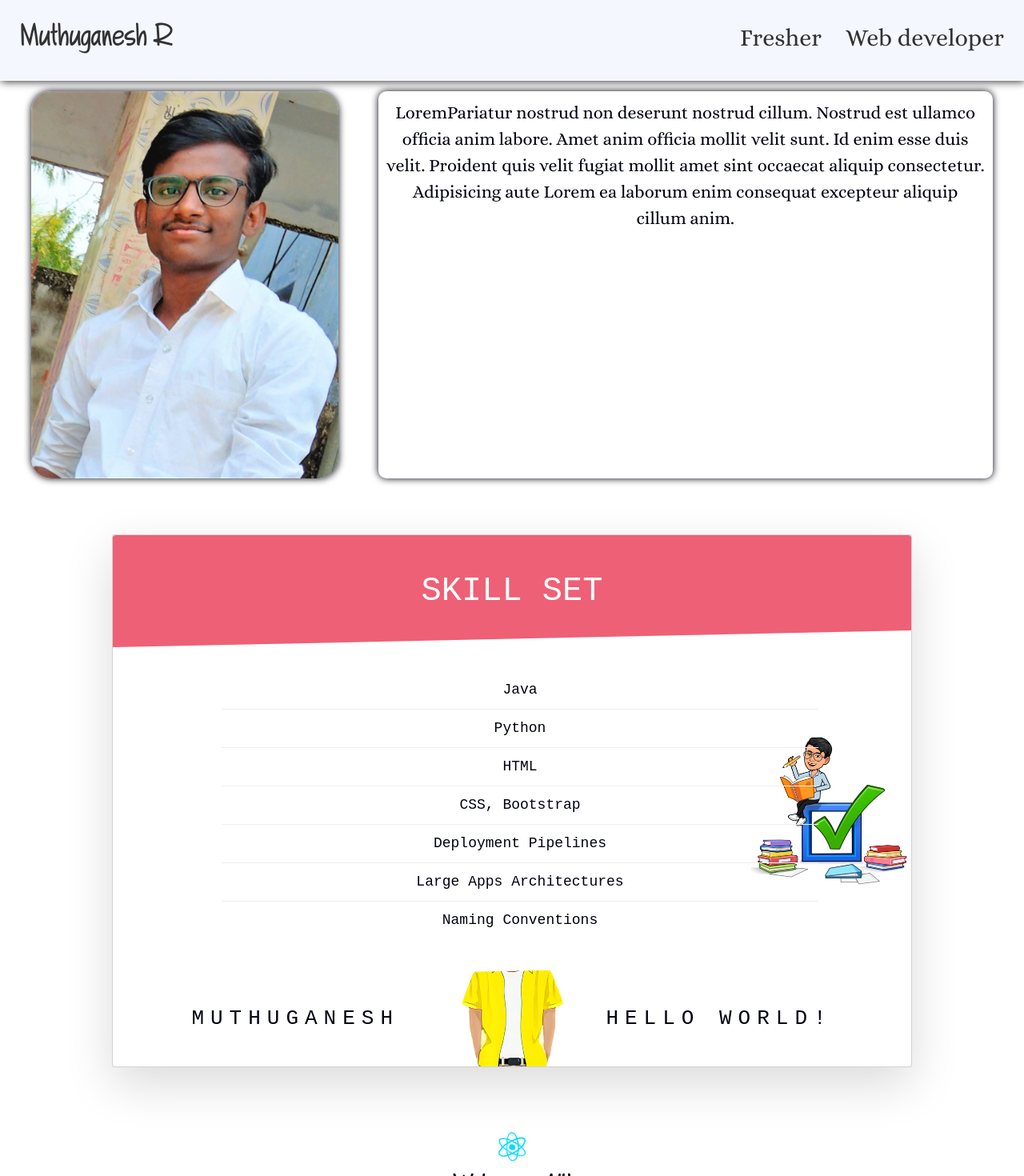
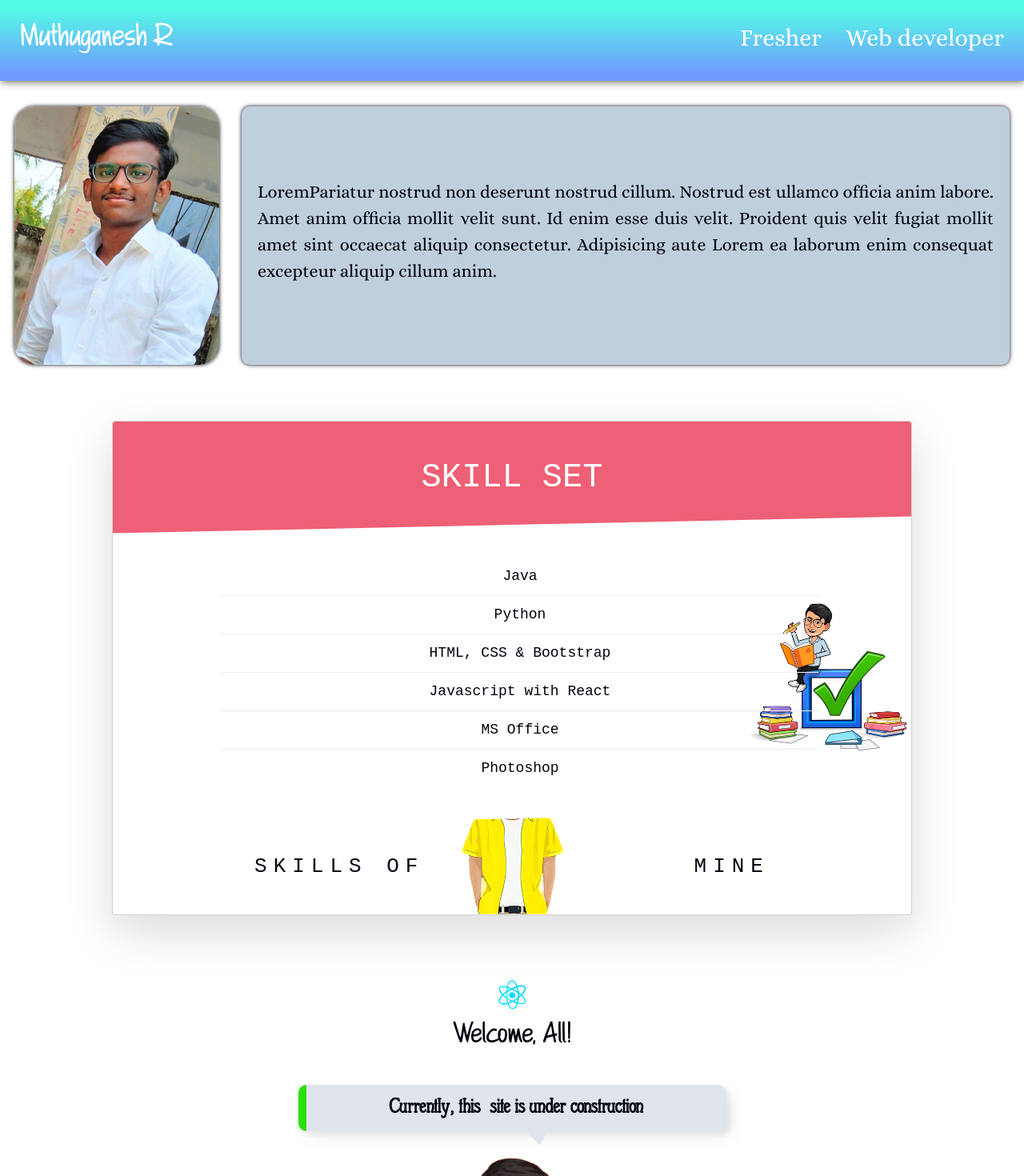
Before and after one commit to muthu12-sudo/Portfolio-MG, a React (Vite) app: page / in a window 1280 px wide. Shown: the top 1470 px of the page at 80% size. Built offline with nearby package versions, Linux system fonts and the light colour scheme.

Commit message:
Enhanced colors

```diff
--- a/package.json
+++ b/package.json
@@ -31,7 +31,6 @@
     "eslint": "^8.45.0",
     "eslint-plugin-react-hooks": "^4.6.0",
     "eslint-plugin-react-refresh": "^0.4.3",
-    "node-sass": "^9.0.0",
     "typescript": "^5.0.2",
     "vite": "^4.4.5"
   }
--- a/src/Contents/Profile.tsx
+++ b/src/Contents/Profile.tsx
@@ -2,7 +2,7 @@ import MGImg from "/Mg-Img.jpg";
 export default function Profile() {
   return (
     <>
-      <div className="Profile">
+      <div className="Profile ">
         {" "}
         <div id="mgimg">
           <img src={MGImg} width="300px" />
--- a/src/Contents/Skills.tsx
+++ b/src/Contents/Skills.tsx
@@ -15,11 +15,10 @@ export default function Skills() {
               <ul>
                 <li>Java</li>
                 <li>Python</li>
-                <li>HTML</li>
-                <li>CSS, Bootstrap</li>
-                <li>Deployment Pipelines</li>
-                <li>Large Apps Architectures</li>
-                <li>Naming Conventions</li>
+                <li>HTML, CSS & Bootstrap</li>
+                <li>Javascript with React</li>
+                <li>MS Office</li>
+                <li>Photoshop</li>
               </ul>
             </div>
           </div>
@@ -27,8 +26,8 @@ export default function Skills() {
           <div className="card__side card__side--front">
             <div className="card__theme">
               <div className="card__theme-box">
-                <p className="card__subject">Muthuganesh</p>
-                <p className="card__subject">Hello World!</p>
+                <p className="card__subject">Skills of</p>
+                <p className="card__subject">Mine</p>
               </div>
             </div>
           </div>
--- a/src/styles.css
+++ b/src/styles.css
@@ -25,8 +25,9 @@ html {
 }
 .NavbarContainer hr {
   margin: 0;
-  color: #2be00b;
-  border-width: 3px;
+  color: #f207f2;
+  opacity: 90%;
+  border-width: 2px;
 }
 
 .Navbar {
@@ -34,7 +35,8 @@ html {
   gap: 30px;
   padding: 25px;
   margin: 0;
-  background: #f5f7ff;
+  background-image: linear-gradient(to bottom, #2afadf 10%, #4c83ff 90%);
+  opacity: 80%;
   width: 100%;
   overflow: hidden;
   align-items: baseline;
@@ -45,7 +47,7 @@ html {
   font-family: "Alice";
   font-size: 30px;
   transition: all ease-in-out 0.2s;
-  color: #333;
+  color: #fff;
 }
 .Navbar :hover {
   text-shadow: #2be00b 1px 1px 40px;
@@ -57,7 +59,7 @@ html {
   margin-right: auto;
   font-size: 38px;
   transition: all ease-in-out 0.2s;
-  color: #333;
+  color: #fff;
   font-family: "Note";
 }
 @media (max-width: 768px) {
@@ -92,17 +94,16 @@ html {
   display: flex;
   flex-flow: row nowrap;
   overflow: hidden;
+  padding-top: 20px;
   justify-content: space-evenly;
 }
 
 #mgimg {
   margin: 10px;
-  width: 30%;
+  width: 20%;
+  max-width: fit-content;
   overflow: hidden;
-  display: flex;
-  justify-content: center;
   border-radius: 25px;
-  align-items: baseline;
 }
 #mgimg img {
   filter: brightness(120%);
@@ -115,33 +116,40 @@ html {
 .ProfileContainer,
 #mgimg {
   transition: all ease-in-out 0.2s;
-  box-shadow: #01030f 0px 0px 10px;
+  box-shadow: #01030f 0px 0px 5px;
 }
 #mgimg:hover,
 .ProfileContainer:hover {
-  box-shadow: 0px 0px 52px 3px rgba(173, 173, 173, 0.75);
-  -webkit-box-shadow: 0px 0px 52px 3px rgba(173, 173, 173, 0.75);
-  -moz-box-shadow: 0px 0px 52px 3px rgba(173, 173, 173, 0.75);
+  box-shadow: 0px 0px 20px 3px rgba(173, 173, 173, 0.75);
+  -webkit-box-shadow: 0px 0px 20px 3px rgba(173, 173, 173, 0.75);
+  -moz-box-shadow: 0px 0px 20px 3px rgba(173, 173, 173, 0.75);
 }
 .ProfileContainer {
-  width: 60%;
+  width: 75%;
   max-width: fit-content;
-  padding: 10px;
+  padding: 20px;
+  background: #c0cfdd;
   border-radius: 10px;
   margin: 10px;
+  display: flex;
+  align-items: center;
 }
 .ProfileContainer p {
   font-family: "Alice";
   font-size: 22px;
-  text-align: center;
+  text-align: justify;
 }
-@media (max-width: 600px) {
-  #mgimg {
-    display: none;
+@media (max-width: 875px) {
+  .Profile {
+    flex-flow: wrap column;
   }
   .ProfileContainer {
     justify-content: center;
     margin: 10px auto;
     width: 90%;
   }
+  #mgimg {
+    margin: 20px auto;
+    width: 60%;
+  }
 }
```
Also changed, not shown: 1 other file (tests, documents, lock files or other folders).
